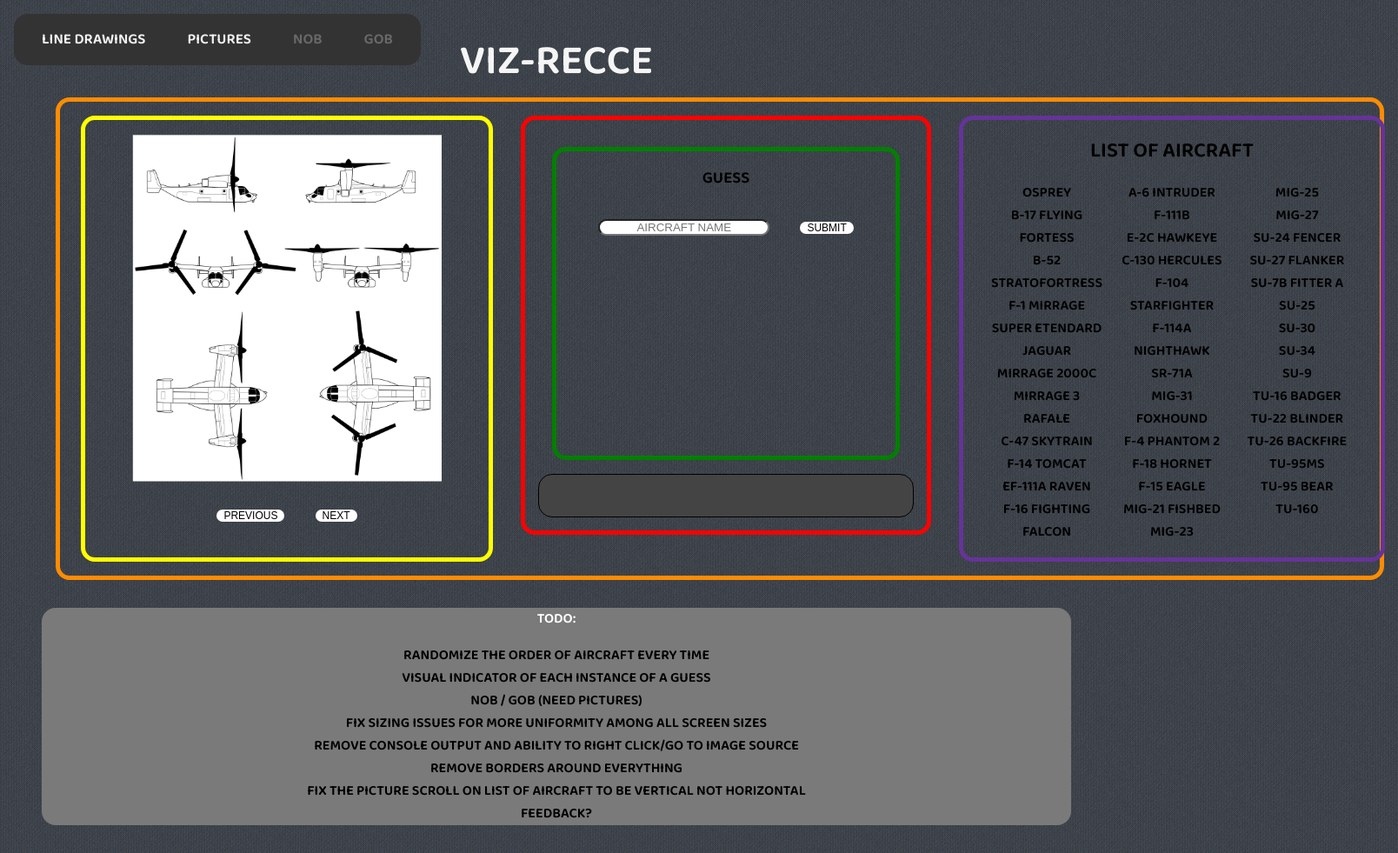
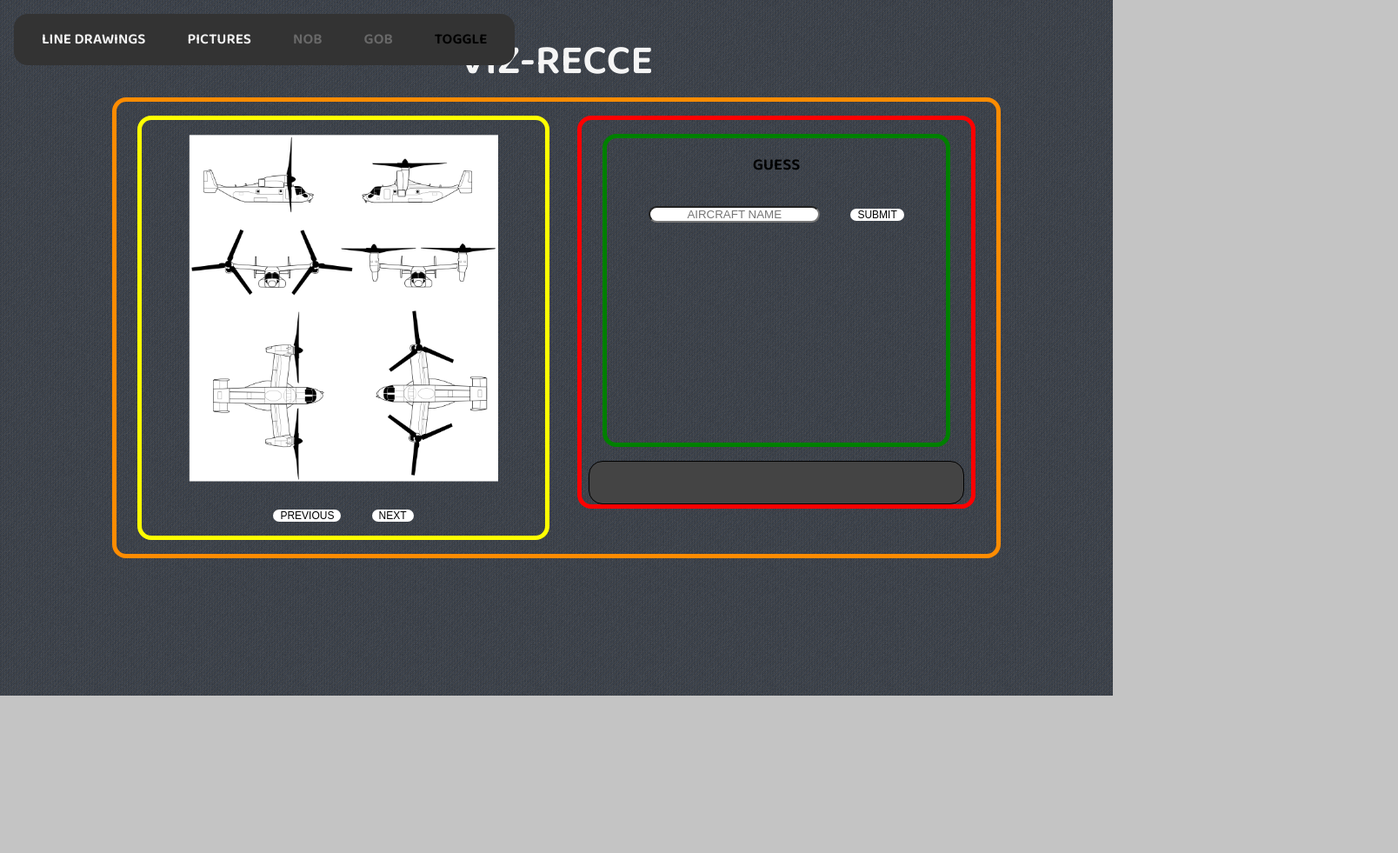
Before and after one commit to cashuaa/cashuaa.github.io, a plain HTML site: page index.html in a window 1280 px wide. Shown: the whole page at 87% size, 1608 px wide, since content can reach past the window. After the commit the page ends 800 px from the top, so only its background shows below. Drawn offline with Linux system fonts and the light colour scheme.

Commit message:
heart full and empty, and adding the ability to switch between the two

```diff
--- a/index.html
+++ b/index.html
@@ -15,6 +15,7 @@
       <a id="pictures"> pictures</a>
       <a id="naval">NOB</a>
       <a id="ground">GOB</a>
+      <a href="javascript:;" id="toggle" onmousedown="toggleDiv('aircraft-');">Toggle</a>
     </div>
 
     <h1 id="gameTitle">viz-recce</h1>
@@ -178,7 +179,7 @@
           <button id="LRbutton" class="button black display-left" onclick="plusDivs(-1)">Previous</button>
           <button id="LRbutton" class="button black display-right" onclick="plusDivs(1)">Next</button>
         </div>
-        <div class="guess-and-results">
+        <div id="aircraft-guess" class="guess-and-results">
           <div class="search-box">
             <h3> <label for="fname">Guess</label> </h3>
             <div class = "row">
@@ -190,6 +191,7 @@
           </div>
           <div id="box" class="box">  </div>
         </div>
+        <div id="aircraft-list">
           <section class="list-container">
             <h2 id="list">List of aircraft</h2>
             <ul id="aircraft-line-list" role="listbox">
@@ -346,19 +348,8 @@
             </ul>
           </section>
         </div>
-      <div class = "todo-list">
-        <p>todo:</p>
-        <ul>
-          <li>randomize the order of aircraft every time </li>
-          <li>visual indicator of each instance of a guess </li>
-          <li>NOB / GOB (need pictures)</li>
-          <li>fix sizing issues for more uniformity among all screen sizes</li>
-          <li>remove console output and ability to right click/go to image source</li>
-          <li>remove borders around everything</li>
-          <li>fix the picture scroll on list of aircraft to be vertical not horizontal</li>
-          <li>feedback?</li>
-        </ul>
       </div>
+
     <script src="js/testJavascript.js"></script>
     <script src="js/aob.js"></script>
     <script src="js/gob.js"></script>
--- a/js/testJavascript.js
+++ b/js/testJavascript.js
@@ -144,3 +144,23 @@ pictures.onclick = function()
     }
 
 }
+
+
+function toggleDiv(divid)
+  {
+
+    varon = divid + 'list';
+    varoff = divid + 'guess';
+
+    if(document.getElementById(varon).style.display == 'block')
+    {
+    document.getElementById(varon).style.display = 'none';
+    document.getElementById(varoff).style.display = 'block';
+    }
+
+    else
+    {
+    document.getElementById(varoff).style.display = 'none';
+    document.getElementById(varon).style.display = 'block'
+    }
+}
--- a/testcss.css
+++ b/testcss.css
@@ -150,7 +150,6 @@ li
   height: 100%;
   border: 5px solid;
   border-color:red;
-  padding: 1%;
 
 }
 
@@ -254,3 +253,16 @@ img
   font-weight: 500;
   border-radius: 30px;
 }
+
+#aircraft-list
+{
+  display: none;
+  border: 5px solid;
+  border-color:rgb(20, 112, 155);
+}
+
+#toggle
+{
+  color:rgb(0, 0, 0);
+
+}
```
Also changed, not shown: ccsPictures/heart_empty.png (added), ccsPictures/heart_full.png (added). Lines whose indentation alone changed are shown as unchanged.
